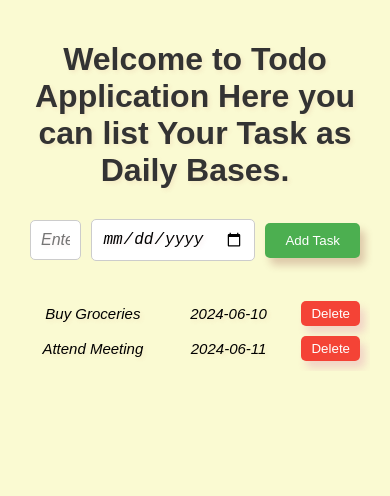
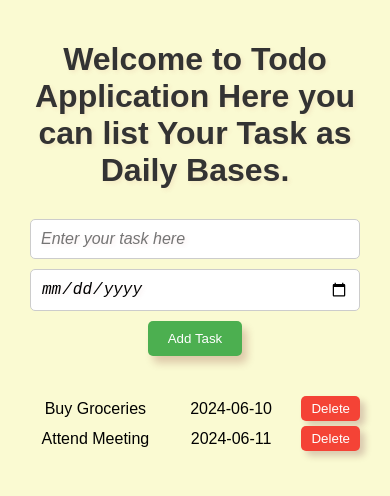
Before and after one commit to mohdsajid9600/todoApplication, a plain HTML site: page index.html in a window 390 px wide. Drawn offline with Linux system fonts and the light colour scheme.

Commit message:
adjust alignment of contect and correct js. part with css.

```diff
--- a/todo.css
+++ b/todo.css
@@ -23,15 +23,8 @@ h1{
     padding: 10px;
 
 }
-.task-container{
-    text-shadow: 2px 2px 4px rgba(190, 82, 82, 0.1);
-    font-size: 15px;
-    font-style: oblique;
-
-    overflow-y: auto;
-    text-wrap: balance;
-}
 #task-input, #date-input{
+    display: block;
     padding: 10px;
     border: 1px solid #ccc;
     border-radius: 5px;
@@ -41,6 +34,7 @@ h1{
     text-shadow: 2px 2px 4px rgba(190, 82, 82, 0.1);
     font-style: oblique;
 }
+
 .addTask-btn{
     padding: 10px 20px;
     background-color: #4CAF50;
@@ -61,6 +55,22 @@ h1{
     border: none;
     border-radius: 5px;
     cursor: pointer;
-    box-shadow: 5px 7px 9px rgba(208, 58, 150, 0.2);
+    box-shadow: 5px 5px 7px rgba(87, 4, 29, 0.2);
     transition: background-color 0.3s ease;
 }
+.btn-delete:hover{
+    background-color: #da190b;
+}
+
+@media (max-width: 600px) {
+    #input-container {
+        grid-template-columns: 1fr;
+    }
+    .task-container {
+        grid-template-columns: repeat(auto-fit);
+        gap: 5px;
+        max-width: 100%;
+        grid-template-columns: 3/1fr;
+
+    }
+}
--- a/todo.js
+++ b/todo.js
@@ -41,9 +41,12 @@ function displayTasks() {
   for (let i = 0; i < taskList.length; i++) {
     let { item, dueDate } = taskList[i];
     newHtml += `
-        <span>${item}</span>
-        <span>${dueDate}</span>
+
+        <span id="item">${item}</span>
+        <span id="date">${dueDate}</span>
         <button class='btn-delete' onclick="deleteTask(${i})">Delete</button>
+
+
       `;
   }
   taskcontainer.innerHTML = newHtml;
```
